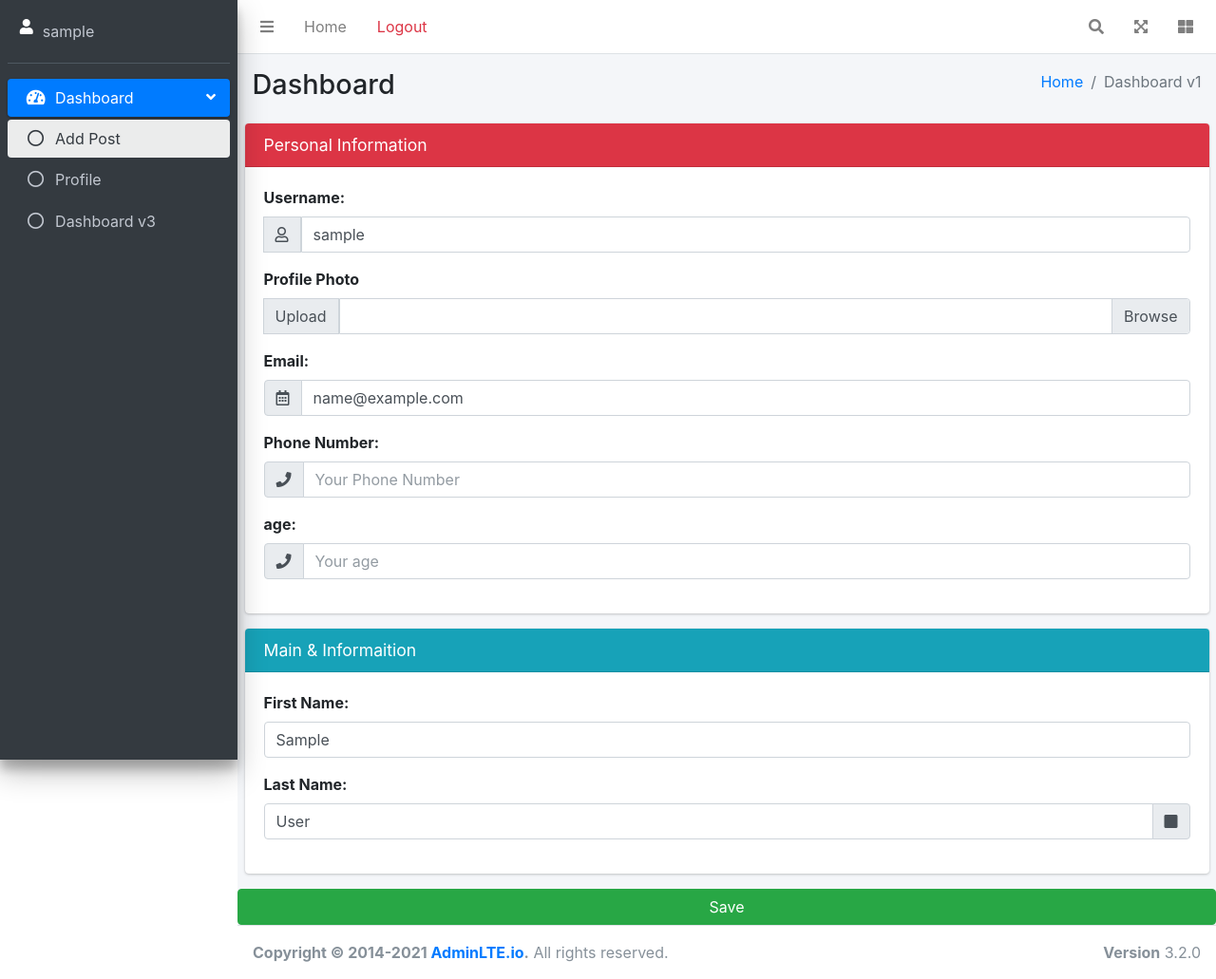
After one commit to komeilsedaghat/social-media, a Django app: a page that uses templates/_base.html in a window 1280 px wide. The commit adds this page. Shown: the whole page at 95% size. Run offline with Django 4.2, Linux system fonts and the light colour scheme; the visitor is signed in with stand-in values (Sample User, id 1); data comes from the database, SQL or seed files in the repository; some libraries are stand-ins or nearby versions.

Commit message:
Add Post & Profile Section

```diff
--- a/accounts/admin.py
+++ b/accounts/admin.py
@@ -8,6 +8,7 @@ User = get_user_model()
 UserAdmin.fieldsets[1][1]['fields'] = (
                         'first_name',
                         'last_name',
+                        'profile_img',
                         'email',
                         'phone_number',
 )
--- a/accounts/forms.py
+++ b/accounts/forms.py
@@ -49,3 +49,21 @@ class SignupUserForm(UserCreationForm):
 
         if p2 in most_password:
             raise forms.ValidationError("please Enter Stronger Passeord")
+
+
+
+
+class ProfileUserForm(forms.ModelForm):
+    class Meta:
+        model = User
+        fields = ('username','email','profile_img','phone_number','age','first_name','last_name',)
+
+    def __init__(self,*args,**kwargs):
+        super(ProfileUserForm,self).__init__(*args,**kwargs)
+        self.fields['username'].widget.attrs = {'class':'form-control', 'placeholder': 'Your Username'}
+        self.fields['email'].widget.attrs= {'class':'form-control', 'placeholder': 'Your  Email' }
+        self.fields['profile_img'].widget.attrs= {'class':'custom-file-input', 'placeholder': 'Your  profile photo','id':'exampleInputFile' }
+        self.fields['phone_number'].widget.attrs= {'class':'form-control', 'placeholder': 'Your Phone Number' }
+        self.fields['age'].widget.attrs= {'class':'form-control', 'placeholder': 'Your age' }
+        self.fields['first_name'].widget.attrs= {'class':'form-control', 'placeholder': 'Your first name' }
+        self.fields['last_name'].widget.attrs= {'class':'form-control', 'placeholder': 'Your last name' }
--- a/accounts/models.py
+++ b/accounts/models.py
@@ -10,3 +10,4 @@ class User(AbstractUser):
     message="Phone number must be entered in the format: '+999999999'. Up to 11 digits allowed.")
     phone_number = models.CharField(max_length=11,validators=[regex],unique=True)
     age = models.PositiveSmallIntegerField(null=True,blank=True)
+    profile_img = models.ImageField(upload_to='users/pics/',blank=True)
--- /dev/null
+++ b/accounts/templates/accounts/users/self-profile.html
@@ -0,0 +1,139 @@
+{% extends '_base.html' %}
+
+{% block content %}
+
+<form method="post" enctype="multipart/form-data" >
+  {% csrf_token %}
+<div class="col-md-12">
+
+
+    <div class="card card-danger">
+
+      <div class="card-header">
+        <h3 class="card-title">Personal Information</h3>
+      </div>
+      <div class="card-body">
+        <!-- Date dd/mm/yyyy -->
+        <div class="bootstrap-timepicker">
+            <div class="form-group">
+              <label>Username:</label>
+
+              <div class="input-group date" id="timepicker" data-target-input="nearest">
+                  <div class="input-group-append" data-target="#timepicker" data-toggle="datetimepicker">
+                      <div class="input-group-text"><i class="far fa-user"></i></div>
+                  </div>
+              {{form.username}}
+                </div>
+              <!-- /.input group -->
+            </div>
+            <!-- /.form group -->
+          </div>
+
+
+          <div class="form-group">
+            <label for="exampleInputFile">Profile Photo</label>
+            <div class="input-group">
+                <div class="input-group-append">
+                  <span class="input-group-text">Upload</span>
+                </div>
+                <div class="custom-file">
+                {{form.profile_img}}
+                <label class="custom-file-label" for="exampleInputFile"></label>
+              </div>
+            </div>
+          </div>
+
+
+        <div class="form-group">
+          <label>Email:</label>
+
+          <div class="input-group">
+            <div class="input-group-prepend">
+              <span class="input-group-text"><i class="far fa-calendar-alt"></i></span>
+            </div>
+            {{form.email}}
+          </div>
+          <!-- /.input group -->
+        </div>
+        <!-- /.form group -->
+
+        <!-- Date mm/dd/yyyy -->
+        <!-- /.form group -->
+
+        <!-- phone mask -->
+        <div class="form-group">
+          <label>Phone Number:</label>
+
+          <div class="input-group">
+            <div class="input-group-prepend">
+              <span class="input-group-text"><i class="fas fa-phone"></i></span>
+            </div>
+           {{form.phone_number}}
+          </div>
+          <!-- /.input group -->
+        </div>
+        <!-- /.form group -->
+
+        <!-- phone mask -->
+        <div class="form-group">
+          <label>age:</label>
+
+          <div class="input-group">
+            <div class="input-group-prepend">
+              <span class="input-group-text"><i class="fas fa-phone"></i></span>
+            </div>
+           {{form.age}}
+          </div>
+          <!-- /.input group -->
+        </div>
+        <!-- /.form group -->
+
+        <!-- /.form group -->
+
+      </div>
+      <!-- /.card-body -->
+    </div>
+    <!-- /.card -->
+
+    <div class="card card-info">
+      <div class="card-header">
+        <h3 class="card-title">Main &amp; Informaition</h3>
+      </div>
+      <div class="card-body">
+        <!-- Color Picker -->
+        <div class="form-group">
+          <label>First Name:</label>
+            {{form.first_name}}
+        </div>
+        <!-- /.form group -->
+
+        <!-- Color Picker -->
+        <div class="form-group">
+          <label>Last Name:</label>
+
+          <div class="input-group my-colorpicker2 colorpicker-element" data-colorpicker-id="2">
+            {{form.last_name}}
+            <div class="input-group-append">
+              <span class="input-group-text"><i class="fas fa-square"></i></span>
+            </div>
+          </div>
+          <!-- /.input group -->
+        </div>
+        <!-- /.form group -->
+
+        <!-- time Picker -->
+
+      </div>
+      <!-- /.card-body -->
+    </div>
+    <!-- /.card -->
+
+  </div>
+
+  <div>
+      <span >
+          <input type="submit" value="Save" class="btn btn-success btn-block">
+      </span>
+  </div>
+</form>
+  {% endblock %}
--- a/accounts/urls.py
+++ b/accounts/urls.py
@@ -6,5 +6,8 @@ app_name = 'accounts'
 urlpatterns = [
     path('signin/',views.SigninUserView.as_view(),name='signin'),
     path('signup/',views.SignupUserView.as_view(),name='signup'),
-    path('logout/',views.LogoutUserView.as_view(),name='logout')
+    path('logout/',views.LogoutUserView.as_view(),name='logout'),
+
+
+    path('profile/<str:username>/',views.ProfileUserView.as_view(),name='profile')
 ]
--- a/accounts/views.py
+++ b/accounts/views.py
@@ -1,4 +1,4 @@
-from django.shortcuts import render
+from django.shortcuts import get_object_or_404, redirect, render
 from django.http import HttpResponseRedirect
 from django.contrib.auth.views import LoginView
 from django.contrib.auth import logout
@@ -6,7 +6,11 @@ from django.views.generic.edit import CreateView, UpdateView
 from django.contrib.auth.mixins import LoginRequiredMixin
 from django.urls import reverse_lazy
 from django.views.generic import View
-from .forms import SignupUserForm,SigninUserForm
+from .mixins import FieldMixin
+from .forms import SignupUserForm,SigninUserForm,ProfileUserForm
+from django.contrib.auth import get_user_model
+
+User = get_user_model()
 
 class SigninUserView(LoginView):
     template_name = "accounts/registrations/sign_in.html"
@@ -28,3 +32,24 @@ class LogoutUserView(LoginRequiredMixin,View):
     def get(self, request):
         logout(request)
         return HttpResponseRedirect('/')
+
+
+class ProfileUserView(View):
+    def get(self,request,username):
+        if request.user.username == username:
+            user = get_object_or_404(User,username=username)
+            form = ProfileUserForm(instance=user)
+            return render(request,'accounts/users/self-profile.html',{'form':form})
+        else:
+            user = get_object_or_404(User.objects.only('username','first_name','last_name'),username=username)
+            return render(request,'accounts/users/profile.html',{'user':user})
+
+
+    def post(self,request,username):
+        user = get_object_or_404(User,username=username)
+        form = ProfileUserForm(request.POST,instance=user)
+        if form.is_valid():
+            form.save()
+            username =  form.cleaned_data['username']
+            return redirect('accounts:profile',username)
+        return redirect('accounts:profile',username)
--- a/home/templates/home/home.html
+++ b/home/templates/home/home.html
@@ -3,6 +3,7 @@
 
     <!-- Main content -->
     {% block content %}
+
     <section class="content">
       <div class="container-fluid">
 
--- a/home/urls.py
+++ b/home/urls.py
@@ -1,7 +1,8 @@
-from .views import HomeView
+from .views import HomeView,AddPostView
 from django.urls import path
 
 app_name = 'home'
 urlpatterns = [
-    path('',HomeView.as_view(),name='home')
+    path('',HomeView.as_view(),name='home'),
+    path('add-post/',AddPostView.as_view(),name='add-post'),
 ]
--- a/templates/_base.html
+++ b/templates/_base.html
@@ -6,12 +6,12 @@
   <meta charset="utf-8">
   <meta name="viewport" content="width=device-width, initial-scale=1">
   <title>AdminLTE 3 | Dashboard</title>
-
   <!-- Font Awesome -->
   <link rel="stylesheet" href="{% static 'home/plugins/fontawesome-free/css/all.min.css' %}">
   <!-- Theme style -->
   <link rel="stylesheet" href="{% static 'home/dist/css/adminlte.min.css' %}">
   <link rel="stylesheet" href="{% static 'home/dist/css/rtl.css' %}">
+
 </head>
 <body class="hold-transition sidebar-mini layout-fixed">
 <div class="wrapper">
--- a/templates/partials/navbar.html
+++ b/templates/partials/navbar.html
@@ -5,7 +5,7 @@
         <a class="nav-link" data-widget="pushmenu"  data-auto-collapse-size="768" href="#" role="button"><i class="fas fa-bars"></i></a>
       </li>
       <li class="nav-item d-none d-sm-inline-block">
-        <a href="index3.html" class="nav-link">Home</a>
+        <a href="{% url 'home:home' %}" class="nav-link">Home</a>
       </li>
       <li class="nav-item d-none d-sm-inline-block">
         <a href="{% url 'accounts:logout' %}" class="nav-link text-danger">Logout</a>
--- a/templates/partials/sidebar.html
+++ b/templates/partials/sidebar.html
@@ -1,34 +1,19 @@
 
 <aside class="main-sidebar sidebar-dark-primary elevation-4">
-    <!-- Brand Logo -->
-    <a href="index3.html" class="brand-link">
-      <img src="#" alt="AdminLTE Logo" class="brand-image img-circle elevation-3" style="opacity: .8">
-      <span class="brand-text font-weight-light">AdminLTE 3</span>
-    </a>
 
     <!-- Sidebar -->
     <div class="sidebar">
       <!-- Sidebar user panel (optional) -->
       <div class="user-panel mt-3 pb-3 mb-3 d-flex">
         <div class="image">
-          <img src="#" class="img-circle elevation-2" alt="User Image">
+          <li class="fas fa-user text-white"></li>
         </div>
         <div class="info">
-          <a href="#" class="d-block">Alexander Pierce</a>
+          <a href="#" class="d-block">{{request.user}}</a>
         </div>
       </div>
 
       <!-- SidebarSearch Form -->
-      <div class="form-inline">
-        <div class="input-group" data-widget="sidebar-search">
-          <input class="form-control form-control-sidebar" type="search" placeholder="Search" aria-label="Search">
-          <div class="input-group-append">
-            <button class="btn btn-sidebar">
-              <i class="fas fa-search fa-fw"></i>
-            </button>
-          </div>
-        </div>
-      </div>
 
       <!-- Sidebar Menu -->
       <nav class="mt-2">
@@ -45,15 +30,15 @@
             </a>
             <ul class="nav nav-treeview">
               <li class="nav-item">
-                <a href="./index.html" class="nav-link active">
+                <a href="{% url 'home:add-post' %}" class="nav-link active">
                   <i class="far fa-circle nav-icon"></i>
-                  <p>Dashboard v1</p>
+                  <p>Add Post</p>
                 </a>
               </li>
               <li class="nav-item">
-                <a href="./index2.html" class="nav-link">
+                <a href="{% url 'accounts:profile' request.user %}" class="nav-link">
                   <i class="far fa-circle nav-icon"></i>
-                  <p>Dashboard v2</p>
+                  <p>Profile</p>
                 </a>
               </li>
               <li class="nav-item">
```
Also changed, not shown: accounts/mixins.py (added, +16 -0 lines), accounts/templates/accounts/registrations/sign_in.html (+0 -14 lines), accounts/templates/accounts/users/profile.html (added, +62 -0 lines), home/forms.py (added, +13 -0 lines), home/templates/home/add-post.html (added, +36 -0 lines), home/views.py (+29 -2 lines), accounts/migrations/0004_user_profile_img.py (added).
